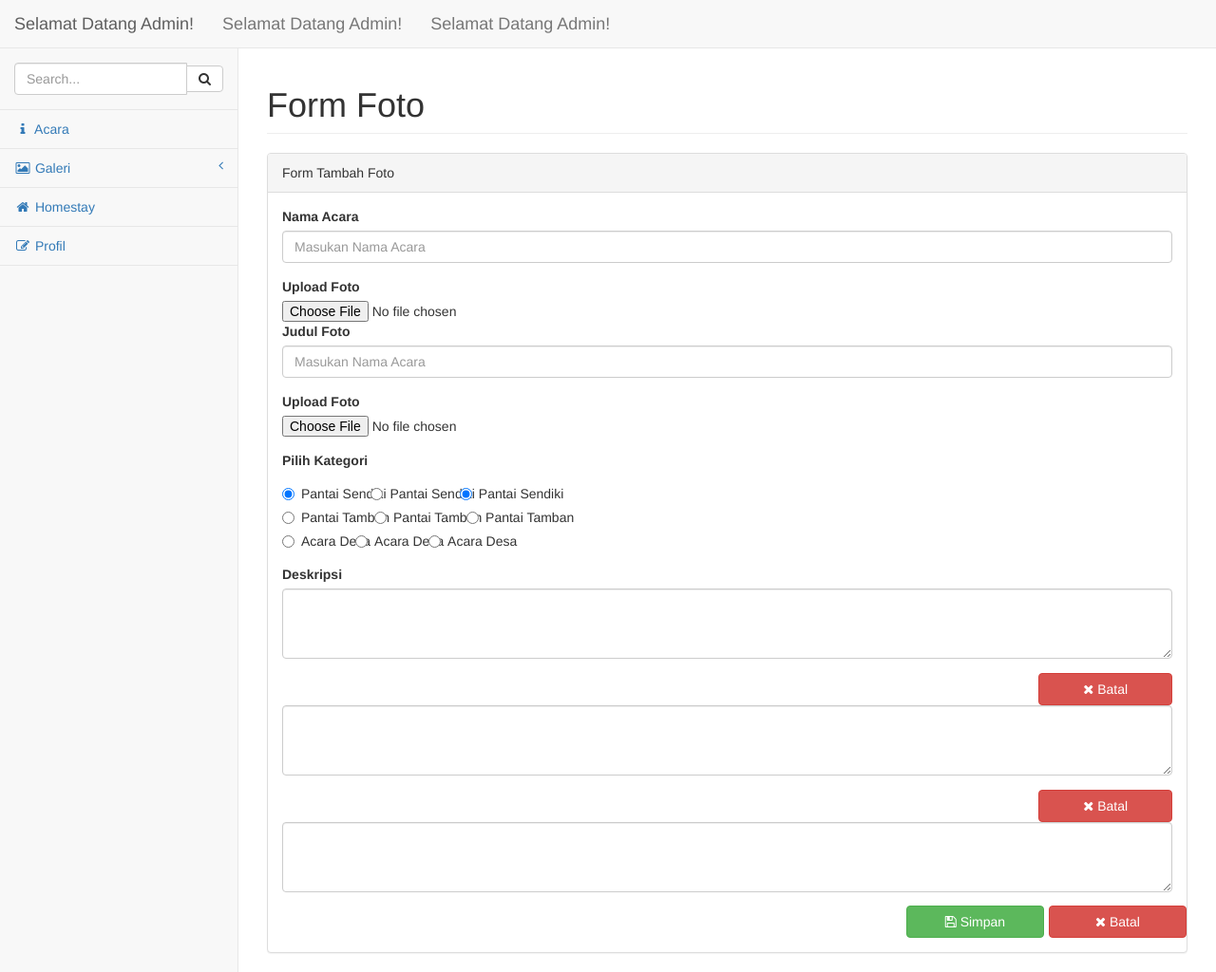
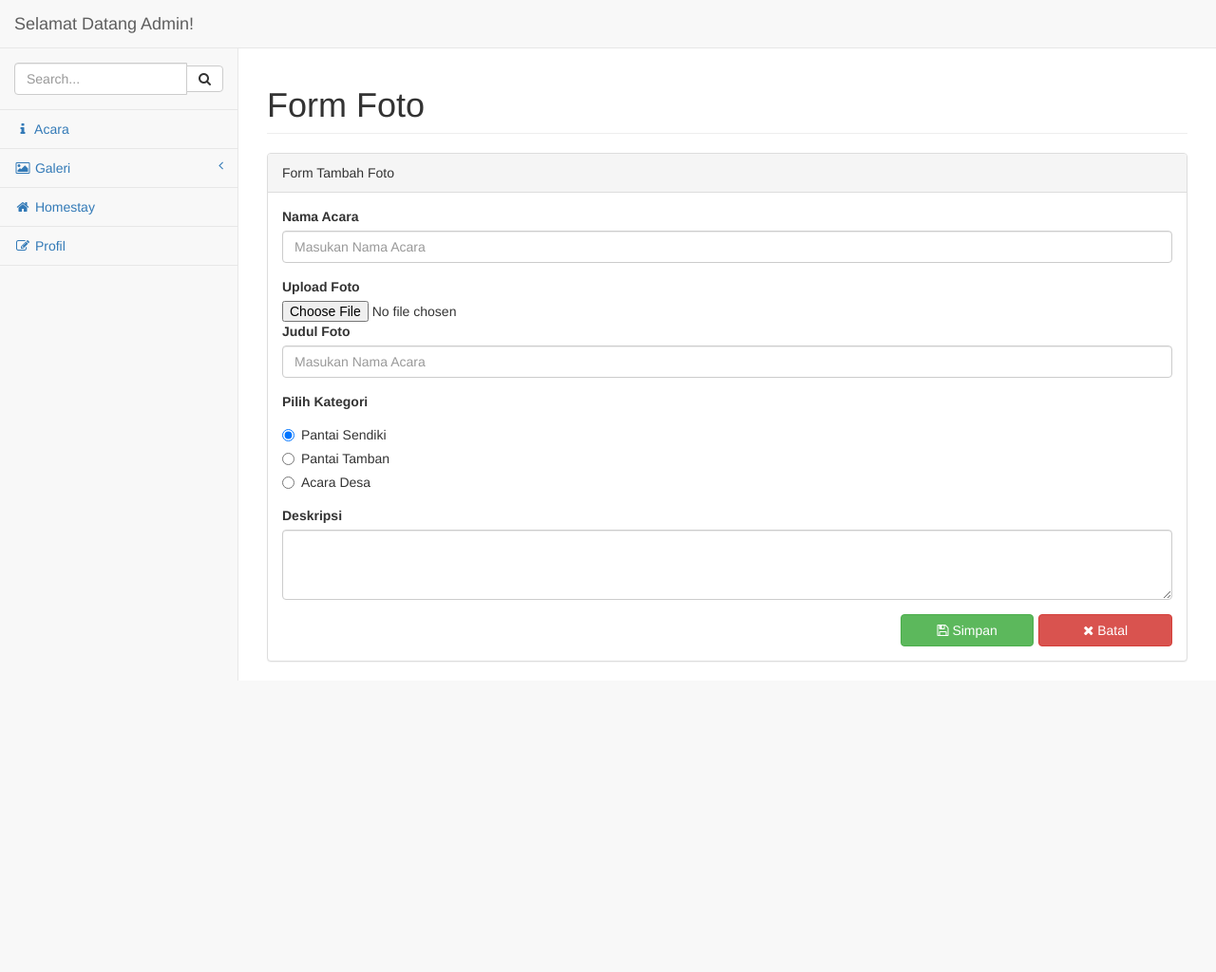
Before and after one commit to bondanyudis/KKNTambakrejo, a CodeIgniter app: page /KKNTambakrejo/index.php/c_admin/FormFoto in a window 1280 px wide. Shown: the whole page at 95% size. After the commit the page ends 717 px from the top, so only its background shows below. Run offline with CodeIgniter, Linux system fonts and the light colour scheme; some libraries are stand-ins or nearby versions.

Commit message:
pembenahan kesalahpahaman

```diff
--- a/application/views/Admin/FormAcara.php
+++ b/application/views/Admin/FormAcara.php
@@ -88,6 +88,7 @@
                                             <label>Upload Foto</label>
                                             <input type="file" name="userfile" id="usefile">
                                         </div>
+
                                         <textarea id="deskripsi" name="deskripsi" class="form-control" rows="3"></textarea>
                                         <a href="<?php  echo base_url().'index.php/C_admin/index'  ?>" type="reset" class="btn btn-danger pull-right">
                                         <i class="fa fa-times"></i> Batal </a>
--- a/application/views/Admin/FormFoto.php
+++ b/application/views/Admin/FormFoto.php
@@ -12,10 +12,6 @@
                     <span class="icon-bar"></span>
                     <span class="icon-bar"></span>
                 </button>
-                <a class="navbar-brand" href="<?php echo base_url('index.php/C_admin/index') ?>">Selamat Datang Admin!</a>
-
-                <a class="navbar-brand" href="index.html">Selamat Datang Admin!</a>
-
                 <a class="navbar-brand" href="index.html">Selamat Datang Admin!</a>
 
             </div>
@@ -93,47 +89,26 @@
                                             <label>Upload Foto</label>
                                             <input type="file" name="foto">
 
-                                    <form role="form">
+
                                         <div class="form-group">
                                             <label>Judul Foto</label>
                                             <input class="form-control" placeholder="Masukan Nama Acara">
                                         </div>
-                                        <div class="form-group">
-                                            <label>Upload Foto</label>
-                                            <input type="file">
-
-                                        </div>
-                                        <div class="form-group">
+                                       <div class="form-group">
                                             <label>Pilih Kategori</label>
                                             <div class="radio">
                                                 <label>
-
                                                     <input type="radio" name="kategori" id="optionsRadios1" value="Pantai Sendiki" checked>Pantai Sendiki
-
-                                                    <input type="radio" name="optionsRadios" id="optionsRadios1" value="option1" checked>Pantai Sendiki
-
-                                                    <input type="radio" name="optionsRadios" id="optionsRadios1" value="option1" checked>Pantai Sendiki
-
                                                 </label>
                                             </div>
                                             <div class="radio">
                                                 <label>
                                                     <input type="radio" name="kategori" id="optionsRadios2" value="Pantai Tamban">Pantai Tamban
-                                                    <input type="radio" name="optionsRadios" id="optionsRadios2" value="option2">Pantai Tamban
-
-                                                    <input type="radio" name="optionsRadios" id="optionsRadios2" value="option2">Pantai Tamban
-
                                                 </label>
                                             </div>
                                             <div class="radio">
                                                 <label>
-
                                                     <input type="radio" name="kategori" id="optionsRadios3" value="Pantai Tamban">Acara Desa
-
-                                                    <input type="radio" name="optionsRadios" id="optionsRadios3" value="option3">Acara Desa
-
-                                                    <input type="radio" name="optionsRadios" id="optionsRadios3" value="option3">Acara Desa
-
                                                 </label>
                                             </div>
                                         </div>
@@ -144,14 +119,6 @@
                                         </div>
                                         <a href="<?php  echo base_url().'index.php/C_admin/Foto'  ?>" type="reset" class="btn btn-danger pull-right">
                                         <i class="fa fa-times"></i> Batal </a>
-
-                                            <textarea class="form-control" rows="3"></textarea>
-                                        </div>
-                                        <button type="reset" class="btn btn-danger pull-right"><i class="fa fa-times"></i> Batal</button>
-
-                                            <textarea class="form-control" rows="3"></textarea>
-                                        </div>
-                                        <button type="reset" class="btn btn-danger pull-right"><i class="fa fa-times"></i> Batal</button>
 
                                         <button type="submit" class="btn btn-success pull-right"><i class="fa fa-floppy-o"></i> Simpan</button>
                                     </form>
--- a/application/views/Admin/FormVideo.php
+++ b/application/views/Admin/FormVideo.php
@@ -14,8 +14,6 @@
                 </button>
 
                 <a class="navbar-brand" href="<?php echo base_url('index.php/C_admin/index') ?>">Selamat Datang Admin!</a>
-                <a class="navbar-brand" href="index.html">Selamat Datang Admin!</a>
-                <a class="navbar-brand" href="index.html">Selamat Datang Admin!</a>
             </div>
             <!-- /.navbar-header -->
 
@@ -115,9 +113,6 @@
                                             <label>Deskripsi</label>
                                             <textarea class="form-control" rows="3"></textarea>
                                         </div>
-<<<<<<< HEAD
-                                        <i class="fa fa-times"></i> Batal </a>
-                                        <button type="reset" class="btn btn-danger pull-right"><i class="fa fa-times"></i> Batal</button>
                                         <button type="reset" class="btn btn-danger pull-right"><i class="fa fa-times"></i> Batal</button>
                                         <button type="submit" class="btn btn-success pull-right"><i class="fa fa-floppy-o"></i> Simpan</button>
                                     </form>
--- a/application/views/Admin/video.php
+++ b/application/views/Admin/video.php
@@ -15,8 +15,6 @@
                     <span class="icon-bar"></span>
                 </button>
                 <a class="navbar-brand" href="<?php echo base_url('index.php/C_admin/index') ?>">Selamat Datang Admin!</a>
-                <a class="navbar-brand" href="index.html">Selamat Datang Admin!</a>
-                <a class="navbar-brand" href="index.html">Selamat Datang Admin!</a>
             </div>
             <!-- /.navbar-header -->
 
```
